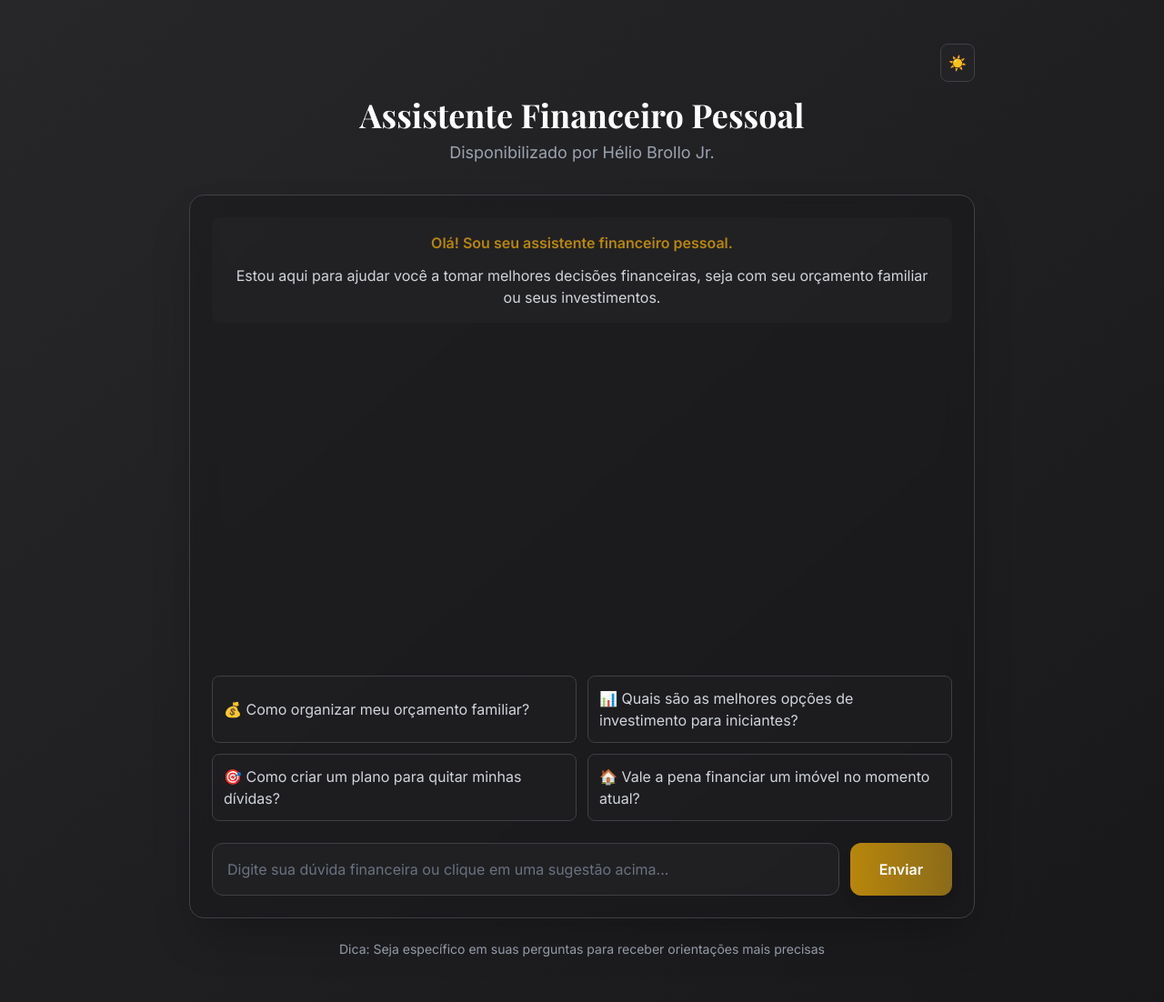
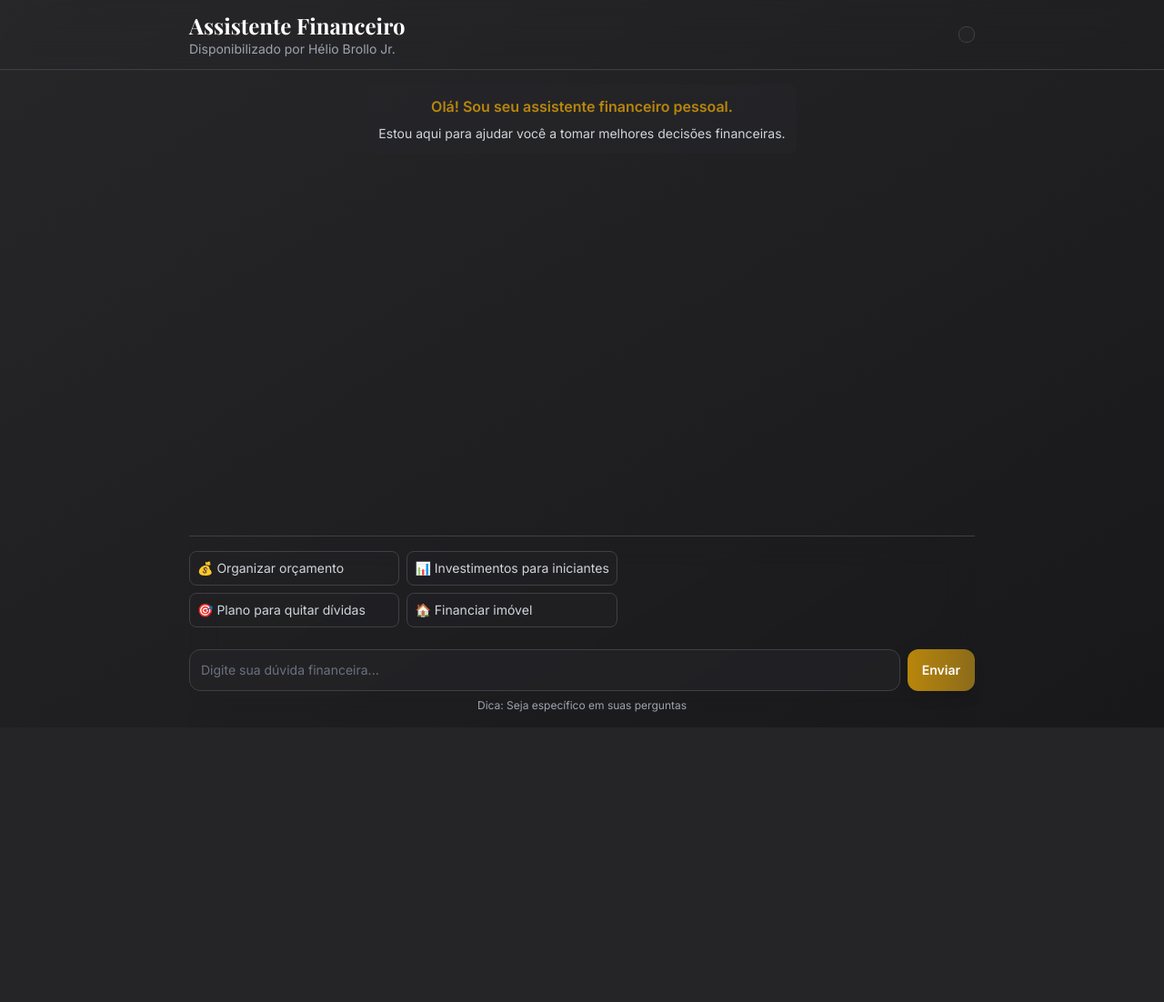
Before and after one commit to jrbrollo/Assistentedefinancas, a Flask app: page / in a window 1280 px wide. Shown: the whole page at 91% size. After the commit the page ends 800 px from the top, so only its background shows below. Run offline with Flask 3, Linux system fonts and the light colour scheme; some libraries are stand-ins or nearby versions.

Commit message:
atualização do layout do chat

```diff
--- a/templates/index.html
+++ b/templates/index.html
@@ -24,198 +24,77 @@
         }
     </script>
 </head>
-<body class="min-h-screen font-inter transition-colors duration-300
-             dark:bg-gradient-to-br dark:from-zinc-800 dark:to-zinc-900
-             bg-gradient-to-br from-gray-100 to-white">
-    <div class="container mx-auto px-4 py-12 max-w-4xl">
-        <!-- Botão de Tema -->
-        <div class="flex justify-end mb-4">
+<body class="min-h-screen flex flex-col font-inter transition-colors duration-300 dark:bg-gradient-to-br dark:from-zinc-800 dark:to-zinc-900 bg-gradient-to-br from-gray-100 to-white">
+    <!-- Header Fixo -->
+    <header class="border-b dark:border-zinc-700 border-gray-200 bg-opacity-50 backdrop-blur-lg">
+        <div class="container mx-auto px-4 py-3 max-w-4xl flex justify-between items-center">
+            <div class="flex-1">
+                <h1 class="text-2xl font-playfair font-bold dark:text-white text-zinc-800">Assistente Financeiro</h1>
+                <p class="dark:text-gray-400 text-gray-600 text-sm">Disponibilizado por Hélio Brollo Jr.</p>
+            </div>
             <button
                 onclick="toggleTheme()"
-                class="p-2 rounded-lg border dark:border-zinc-700 border-gray-300
-                       dark:bg-zinc-800/50 bg-white/50 backdrop-blur-lg
-                       dark:text-gray-300 text-gray-700
-                       hover:border-premium-gold transition-all duration-300"
-                id="theme-toggle"
-            >
-                <!-- Ícone Sol/Lua será inserido via JavaScript -->
+                class="p-2 rounded-lg border dark:border-zinc-700 border-gray-300 dark:bg-zinc-800/50 bg-white/50 backdrop-blur-lg dark:text-gray-300 text-gray-700 hover:border-premium-gold transition-all duration-300"
+                id="theme-toggle">
             </button>
         </div>
+    </header>
 
-        <!-- Cabeçalho Premium -->
-        <div class="text-center mb-8">
-            <h1 class="text-4xl font-playfair font-bold mb-2 dark:text-white text-zinc-800">
-                Assistente Financeiro Pessoal
-            </h1>
-            <p class="dark:text-gray-400 text-gray-600 text-lg">Disponibilizado por Hélio Brollo Jr.</p>
-        </div>
-
-        <!-- Container do Chat -->
-        <div class="backdrop-blur-lg rounded-2xl shadow-2xl mb-6
-                    dark:bg-zinc-900/50 dark:border-zinc-700
-                    bg-white/50 border border-gray-200 p-6">
-            <!-- Área das Mensagens -->
-            <div id="chat-container" class="mb-6 h-[480px] overflow-y-auto
-                                         scrollbar-thin dark:scrollbar-thumb-zinc-700 scrollbar-thumb-gray-300 scrollbar-track-transparent">
+    <!-- Container Principal com Flex -->
+    <div class="flex-1 flex flex-col h-full container mx-auto px-4 max-w-4xl">
+        <!-- Área de Chat com Scroll -->
+        <div id="chat-container" class="flex-1 overflow-y-auto py-4 space-y-4">
             <!-- Mensagem de Boas-vindas -->
-                <div class="mb-6 text-center">
-                    <div class="inline-block p-4 rounded-lg space-y-3
-                                dark:bg-zinc-800/50 dark:text-gray-300
-                                bg-gray-100/50 text-gray-700">
+            <div class="text-center">
+                <div class="inline-block p-3 rounded-lg space-y-2 dark:bg-zinc-800/50 dark:text-gray-300 bg-gray-100/50 text-gray-700">
                     <p class="font-semibold text-premium-gold">Olá! Sou seu assistente financeiro pessoal.</p>
-                        <p>Estou aqui para ajudar você a tomar melhores decisões financeiras, seja com seu orçamento familiar ou seus investimentos.</p>
+                    <p class="text-sm">Estou aqui para ajudar você a tomar melhores decisões financeiras.</p>
                 </div>
             </div>
         </div>
 
+        <!-- Footer Fixo -->
+        <footer class="border-t dark:border-zinc-700 border-gray-200 py-4 bg-opacity-50 backdrop-blur-lg">
             <!-- Sugestões de Perguntas -->
-            <div class="mb-6 grid grid-cols-1 md:grid-cols-2 gap-3">
-                <button onclick="fazerPergunta(this.textContent)"
-                        class="text-left p-3 rounded-lg transition-all cursor-pointer border
-                               dark:bg-zinc-800/30 dark:hover:bg-zinc-800/50 dark:text-gray-300 dark:border-zinc-700
-                               bg-gray-100/50 hover:bg-gray-200/50 text-gray-700 border-gray-200
-                               hover:text-premium-gold">
-                    💰 Como organizar meu orçamento familiar?
+            <div class="mb-4 overflow-x-auto pb-2">
+                <div class="grid grid-cols-2 md:grid-cols-2 gap-2 min-w-max inline-grid">
+                    <button onclick="fazerPergunta(this.textContent)" class="text-left p-2 text-sm rounded-lg transition-all cursor-pointer border dark:bg-zinc-800/30 dark:hover:bg-zinc-800/50 dark:text-gray-300 dark:border-zinc-700 bg-gray-100/50 hover:bg-gray-200/50 text-gray-700 border-gray-200 hover:text-premium-gold">
+                        💰 Organizar orçamento
                     </button>
-                <button onclick="fazerPergunta(this.textContent)"
-                        class="text-left p-3 rounded-lg transition-all cursor-pointer border
-                               dark:bg-zinc-800/30 dark:hover:bg-zinc-800/50 dark:text-gray-300 dark:border-zinc-700
-                               bg-gray-100/50 hover:bg-gray-200/50 text-gray-700 border-gray-200
-                               hover:text-premium-gold">
-                    📊 Quais são as melhores opções de investimento para iniciantes?
+                    <button onclick="fazerPergunta(this.textContent)" class="text-left p-2 text-sm rounded-lg transition-all cursor-pointer border dark:bg-zinc-800/30 dark:hover:bg-zinc-800/50 dark:text-gray-300 dark:border-zinc-700 bg-gray-100/50 hover:bg-gray-200/50 text-gray-700 border-gray-200 hover:text-premium-gold">
+                        📊 Investimentos para iniciantes
                     </button>
-                <button onclick="fazerPergunta(this.textContent)"
-                        class="text-left p-3 rounded-lg transition-all cursor-pointer border
-                               dark:bg-zinc-800/30 dark:hover:bg-zinc-800/50 dark:text-gray-300 dark:border-zinc-700
-                               bg-gray-100/50 hover:bg-gray-200/50 text-gray-700 border-gray-200
-                               hover:text-premium-gold">
-                    🎯 Como criar um plano para quitar minhas dívidas?
+                    <button onclick="fazerPergunta(this.textContent)" class="text-left p-2 text-sm rounded-lg transition-all cursor-pointer border dark:bg-zinc-800/30 dark:hover:bg-zinc-800/50 dark:text-gray-300 dark:border-zinc-700 bg-gray-100/50 hover:bg-gray-200/50 text-gray-700 border-gray-200 hover:text-premium-gold">
+                        🎯 Plano para quitar dívidas
                     </button>
-                <button onclick="fazerPergunta(this.textContent)"
-                        class="text-left p-3 rounded-lg transition-all cursor-pointer border
-                               dark:bg-zinc-800/30 dark:hover:bg-zinc-800/50 dark:text-gray-300 dark:border-zinc-700
-                               bg-gray-100/50 hover:bg-gray-200/50 text-gray-700 border-gray-200
-                               hover:text-premium-gold">
-                    🏠 Vale a pena financiar um imóvel no momento atual?
+                    <button onclick="fazerPergunta(this.textContent)" class="text-left p-2 text-sm rounded-lg transition-all cursor-pointer border dark:bg-zinc-800/30 dark:hover:bg-zinc-800/50 dark:text-gray-300 dark:border-zinc-700 bg-gray-100/50 hover:bg-gray-200/50 text-gray-700 border-gray-200 hover:text-premium-gold">
+                        🏠 Financiar imóvel
                     </button>
+                </div>
             </div>
 
             <!-- Formulário de Input -->
-            <form id="chat-form" class="flex gap-3">
+            <form id="chat-form" class="flex gap-2">
                 <input
                     type="text"
                     id="user-input"
-                    class="flex-1 p-4 rounded-xl transition-all
-                           dark:bg-zinc-800/50 dark:border-zinc-700 dark:text-gray-200 dark:placeholder-gray-500
-                           bg-gray-100/50 border border-gray-200 text-gray-700 placeholder-gray-400
-                           focus:outline-none focus:ring-2 focus:ring-premium-gold"
-                    placeholder="Digite sua dúvida financeira ou clique em uma sugestão acima..."
+                    class="flex-1 p-3 text-sm rounded-xl transition-all dark:bg-zinc-800/50 dark:border-zinc-700 dark:text-gray-200 dark:placeholder-gray-500 bg-gray-100/50 border border-gray-200 text-gray-700 placeholder-gray-400 focus:outline-none focus:ring-2 focus:ring-premium-gold"
+                    placeholder="Digite sua dúvida financeira..."
                     required
                 >
                 <button
                     type="submit"
-                    class="px-8 py-4 bg-gradient-to-r from-premium-gold to-deep-gold text-white font-semibold
-                           rounded-xl transition-all duration-300 shadow-lg hover:shadow-xl
-                           hover:from-deep-gold hover:to-premium-gold"
+                    class="px-4 py-3 text-sm bg-gradient-to-r from-premium-gold to-deep-gold text-white font-semibold rounded-xl transition-all duration-300 shadow-lg hover:shadow-xl hover:from-deep-gold hover:to-premium-gold"
                 >
                     Enviar
                 </button>
             </form>
-        </div>
 
             <!-- Dica de Uso -->
-        <div class="text-center text-sm dark:text-gray-400 text-gray-500">
-            Dica: Seja específico em suas perguntas para receber orientações mais precisas
+            <div class="text-center text-xs dark:text-gray-400 text-gray-500 mt-2">
+                Dica: Seja específico em suas perguntas
             </div>
+        </footer>
     </div>
-
-    <script>
-        const chatContainer = document.getElementById('chat-container');
-        const chatForm = document.getElementById('chat-form');
-        const userInput = document.getElementById('user-input');
-        const themeToggle = document.getElementById('theme-toggle');
-
-        // Inicializar tema baseado na preferência do usuário
-        const theme = localStorage.getItem('theme') || 'dark';
-        document.documentElement.className = theme;
-        updateThemeButton();
-
-        function updateThemeButton() {
-            const isDark = document.documentElement.classList.contains('dark');
-            themeToggle.innerHTML = isDark
-                ? '☀️' // Sol para modo claro
-                : '🌙'; // Lua para modo escuro
-        }
-
-        function toggleTheme() {
-            const isDark = document.documentElement.classList.contains('dark');
-            document.documentElement.classList.toggle('dark');
-            localStorage.setItem('theme', isDark ? 'light' : 'dark');
-            updateThemeButton();
-        }
-
-        // Gerar ID único para o usuário
-        const userId = 'user_' + Math.random().toString(36).substr(2, 9);
-
-        function fazerPergunta(pergunta) {
-            userInput.value = pergunta;
-            userInput.focus();
-        }
-
-        function addMessage(content, isUser = false) {
-            const messageDiv = document.createElement('div');
-            messageDiv.className = `mb-6 ${isUser ? 'text-right' : 'text-left'}`;
-
-            const messageBubble = document.createElement('div');
-            messageBubble.className = `inline-block p-4 rounded-xl max-w-[80%] ${
-                isUser
-                    ? 'bg-gradient-to-r from-premium-gold to-deep-gold text-white'
-                    : document.documentElement.classList.contains('dark')
-                        ? 'bg-zinc-800/50 text-gray-300'
-                        : 'bg-gray-100/50 text-gray-700'
-            }`;
-            messageBubble.textContent = content;
-
-            messageDiv.appendChild(messageBubble);
-            chatContainer.appendChild(messageDiv);
-            chatContainer.scrollTop = chatContainer.scrollHeight;
-        }
-
-        chatForm.addEventListener('submit', async (e) => {
-            e.preventDefault();
-
-            const message = userInput.value.trim();
-            if (!message) return;
-
-            // Adicionar mensagem do usuário
-            addMessage(message, true);
-            userInput.value = '';
-
-            try {
-                const response = await fetch('/ask', {
-                    method: 'POST',
-                    headers: {
-                        'Content-Type': 'application/json',
-                    },
-                    body: JSON.stringify({
-                        message: message,
-                        user_id: userId
-                    }),
-                });
-
-                const data = await response.json();
-
-                if (response.ok) {
-                    // Adicionar resposta do assistente
-                    addMessage(data.response);
-                } else {
-                    addMessage('Desculpe, ocorreu um erro. Por favor, tente novamente.');
-                }
-            } catch (error) {
-                console.error('Erro:', error);
-                addMessage('Erro de conexão. Por favor, verifique sua internet e tente novamente.');
-            }
-        });
-    </script>
 </body>
 </html>
```
Also changed, not shown: static/styles.css (added, +15 -0 lines). Lines whose indentation alone changed are shown as unchanged.
